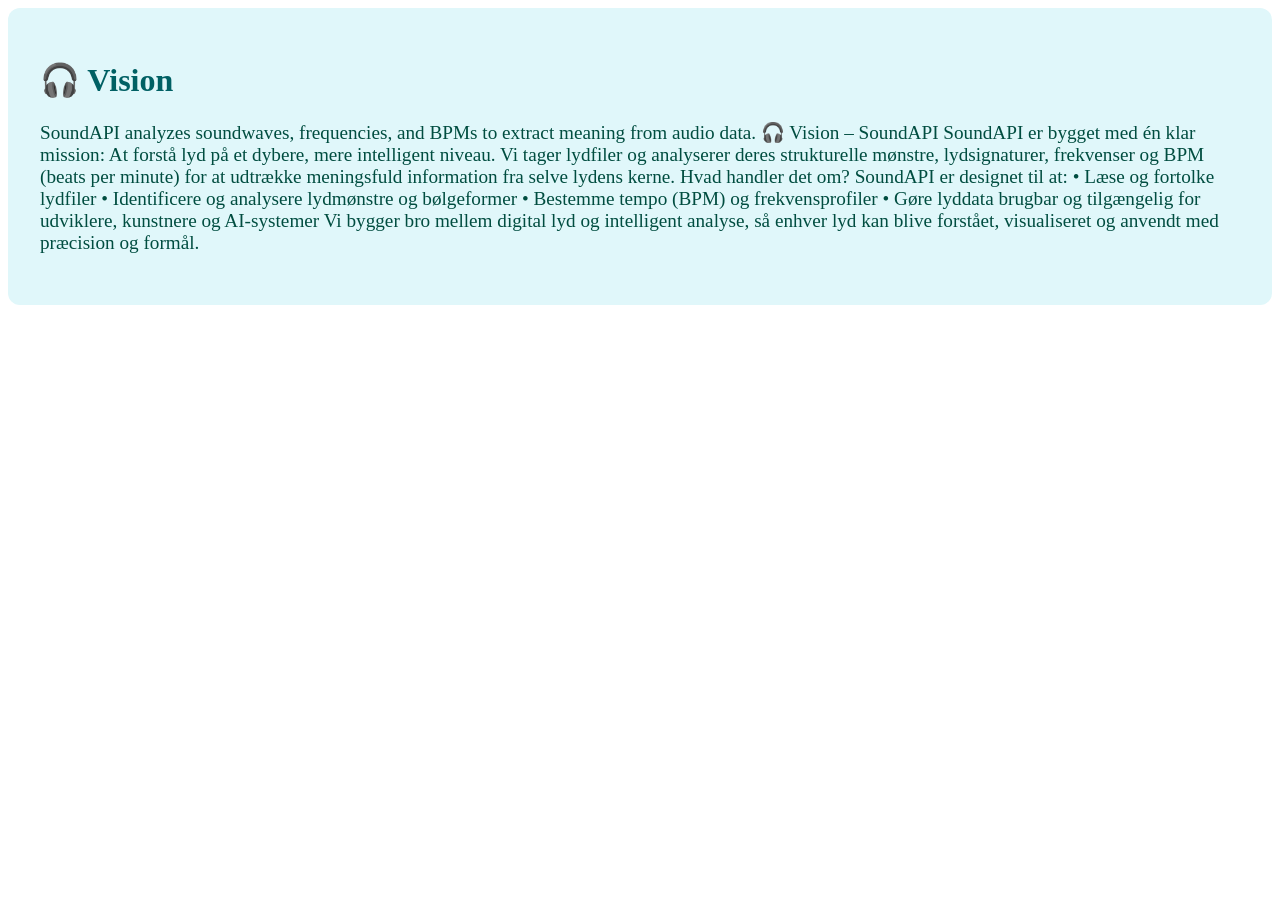
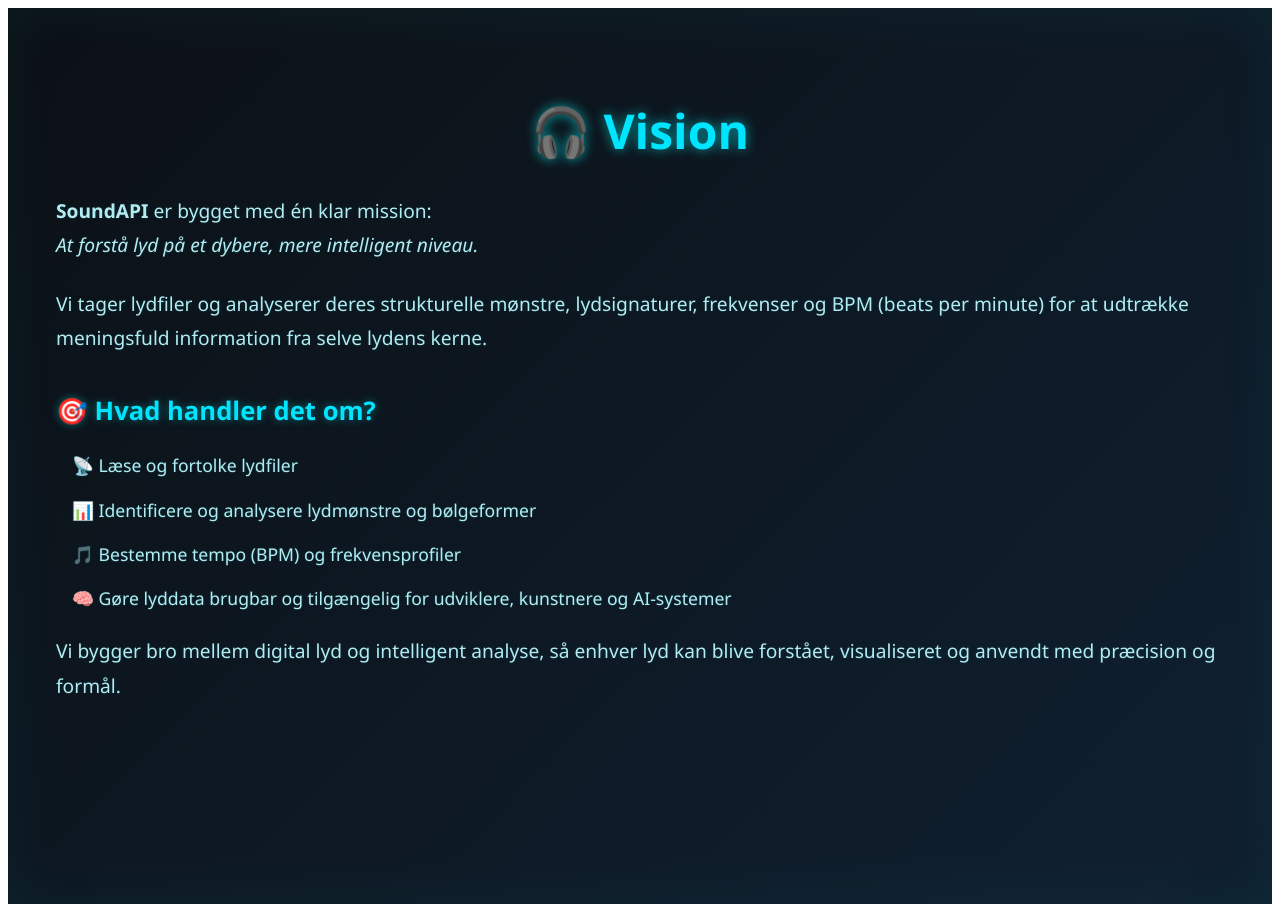
Before and after one commit to ShadowB0X/Deployed-VSC-for-Shadowbox.dk, a React (Vite) app: page /vision in a window 1280 px wide. Before the commit the page ends 800 px from the top, so only its background shows below. Built offline with nearby package versions, Linux system fonts and the light colour scheme.

Commit message:
VisionPage - Add wave background to main page etc

```diff
--- a/src/components/VisionPage.module.css
+++ b/src/components/VisionPage.module.css
@@ -1,15 +1,63 @@
+@keyframes ambientFade {
+  0% {
+    background-position: 0% 50%;
+  }
+  50% {
+    background-position: 100% 50%;
+  }
+  100% {
+    background-position: 0% 50%;
+  }
+}
+
 .container {
-    padding: 2rem;
-    background-color: #e0f7fa;
-    border-radius: 12px;
+  position: relative;
+  z-index: 1;
+  padding: 3rem;
+  min-height: 100vh;
+
+  background: linear-gradient(-45deg, #0a0a0a, #0f1f2f, #0a0a0a, #1b002f);
+  background-size: 400% 400%;
+  animation: ambientFade 30s ease infinite;
+
+  color: #e0f7fa;
+  text-align: left;
+  font-family: 'Segoe UI', sans-serif;
+  line-height: 1.8;
+  box-shadow: 0 0 60px rgba(0, 255, 255, 0.05) inset;
 }
 
 .title {
-    font-size: 2rem;
-    color: #006064;
+  font-size: 3rem;
+  margin-bottom: 1rem;
+  text-align: center;
+  color: #00e5ff;
+  text-shadow: 0 0 12px rgba(0, 255, 255, 0.6);
+}
+
+.subheading {
+  font-size: 1.6rem;
+  margin-top: 2rem;
+  margin-bottom: 0.8rem;
+  color: #00e5ff;
+  text-shadow: 0 0 8px rgba(0, 255, 255, 0.4);
 }
 
 .text {
   font-size: 1.2rem;
-    color: #004d40;
+  margin-bottom: 1.5rem;
+  color: #b2ebf2;
+  text-shadow: 0 0 4px rgba(0, 255, 255, 0.1);
 }
+
+.list ul {
+  list-style: none;
+  padding-left: 1rem;
+}
+
+.list li {
+  margin-bottom: 0.8rem;
+  font-size: 1.1rem;
+  color: #b2ebf2;
+  text-shadow: 0 0 2px rgba(0, 255, 255, 0.2);
+}
--- a/src/pages/VisionPage.jsx
+++ b/src/pages/VisionPage.jsx
@@ -1,28 +1,35 @@
-import styles from '../components/VisionPage.module.css'
+import styles from '../components/VisionPage.module.css';
 
 export default function VisionPage() {
   return (
     <div className={styles.container}>
       <h1 className={styles.title}>🎧 Vision</h1>
+
       <p className={styles.text}>
-        SoundAPI analyzes soundwaves, frequencies, and BPMs to extract meaning from audio data.
-        🎧 Vision – SoundAPI
+        <strong>SoundAPI</strong> er bygget med én klar mission: <br />
+        <em>At forstå lyd på et dybere, mere intelligent niveau.</em>
+      </p>
 
-       SoundAPI er bygget med én klar mission:
-        At forstå lyd på et dybere, mere intelligent niveau.
+      <p className={styles.text}>
+        Vi tager lydfiler og analyserer deres strukturelle mønstre, lydsignaturer,
+        frekvenser og BPM (beats per minute) for at udtrække meningsfuld information
+        fra selve lydens kerne.
+      </p>
 
-        Vi tager lydfiler og analyserer deres strukturelle mønstre, lydsignaturer, frekvenser og BPM (beats per minute) for at udtrække meningsfuld information fra selve lydens kerne.
+      <div className={styles.list}>
+        <h2 className={styles.subheading}>🎯 Hvad handler det om?</h2>
+        <ul>
+          <li>📡 Læse og fortolke lydfiler</li>
+          <li>📊 Identificere og analysere lydmønstre og bølgeformer</li>
+          <li>🎵 Bestemme tempo (BPM) og frekvensprofiler</li>
+          <li>🧠 Gøre lyddata brugbar og tilgængelig for udviklere, kunstnere og AI-systemer</li>
+        </ul>
+      </div>
 
-         Hvad handler det om?
-
-        SoundAPI er designet til at:
-	•	 Læse og fortolke lydfiler
-	•	 Identificere og analysere lydmønstre og bølgeformer
-	•	 Bestemme tempo (BPM) og frekvensprofiler
-	•	 Gøre lyddata brugbar og tilgængelig for udviklere, kunstnere og AI-systemer
-
-Vi bygger bro mellem digital lyd og intelligent analyse, så enhver lyd kan blive forstået, visualiseret og anvendt med præcision og formål.
+      <p className={styles.text}>
+        Vi bygger bro mellem digital lyd og intelligent analyse, så enhver lyd
+        kan blive forstået, visualiseret og anvendt med præcision og formål.
       </p>
     </div>
-  )
+  );
 }
```
Lines whose indentation alone changed are shown as unchanged.
